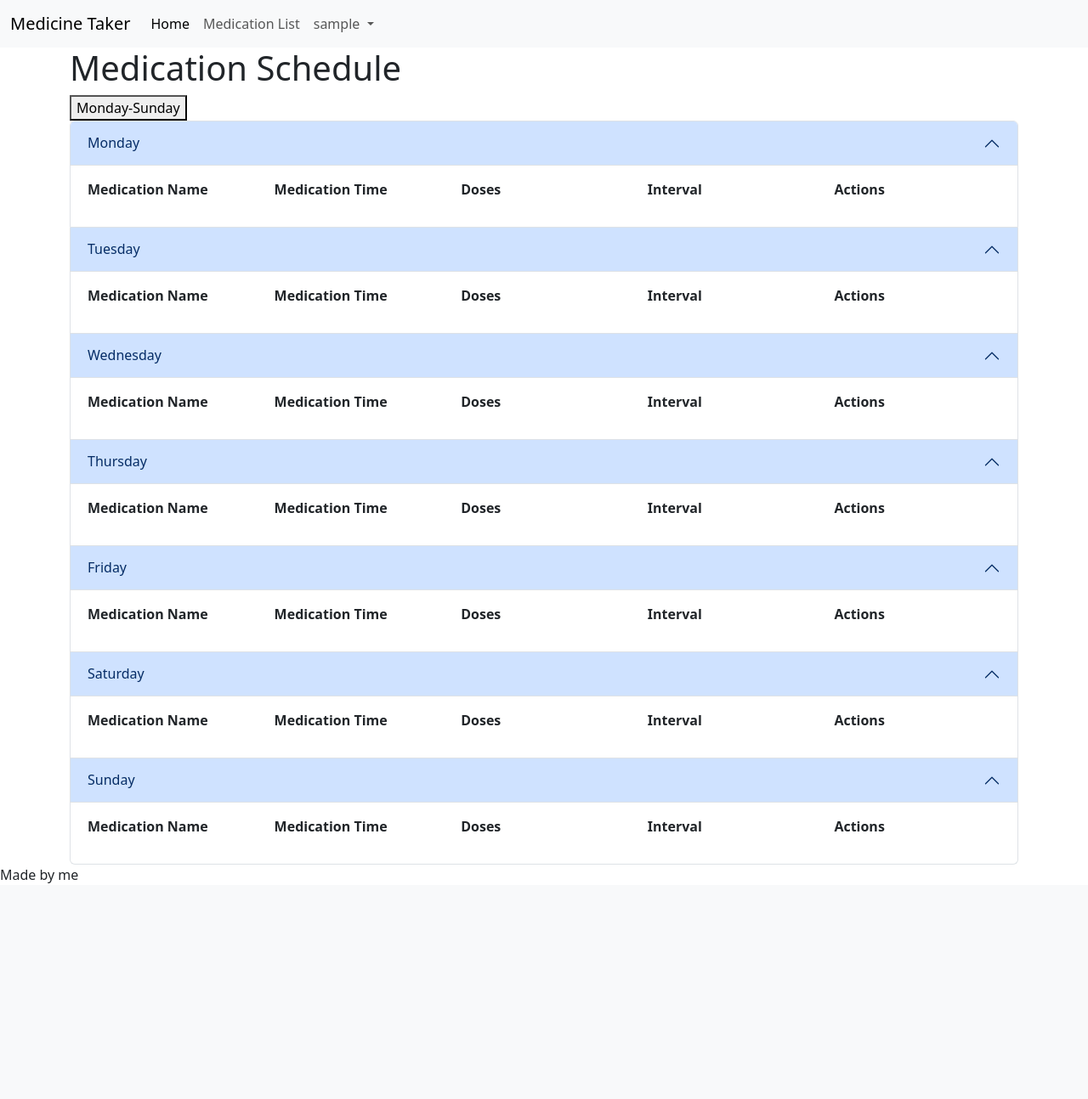
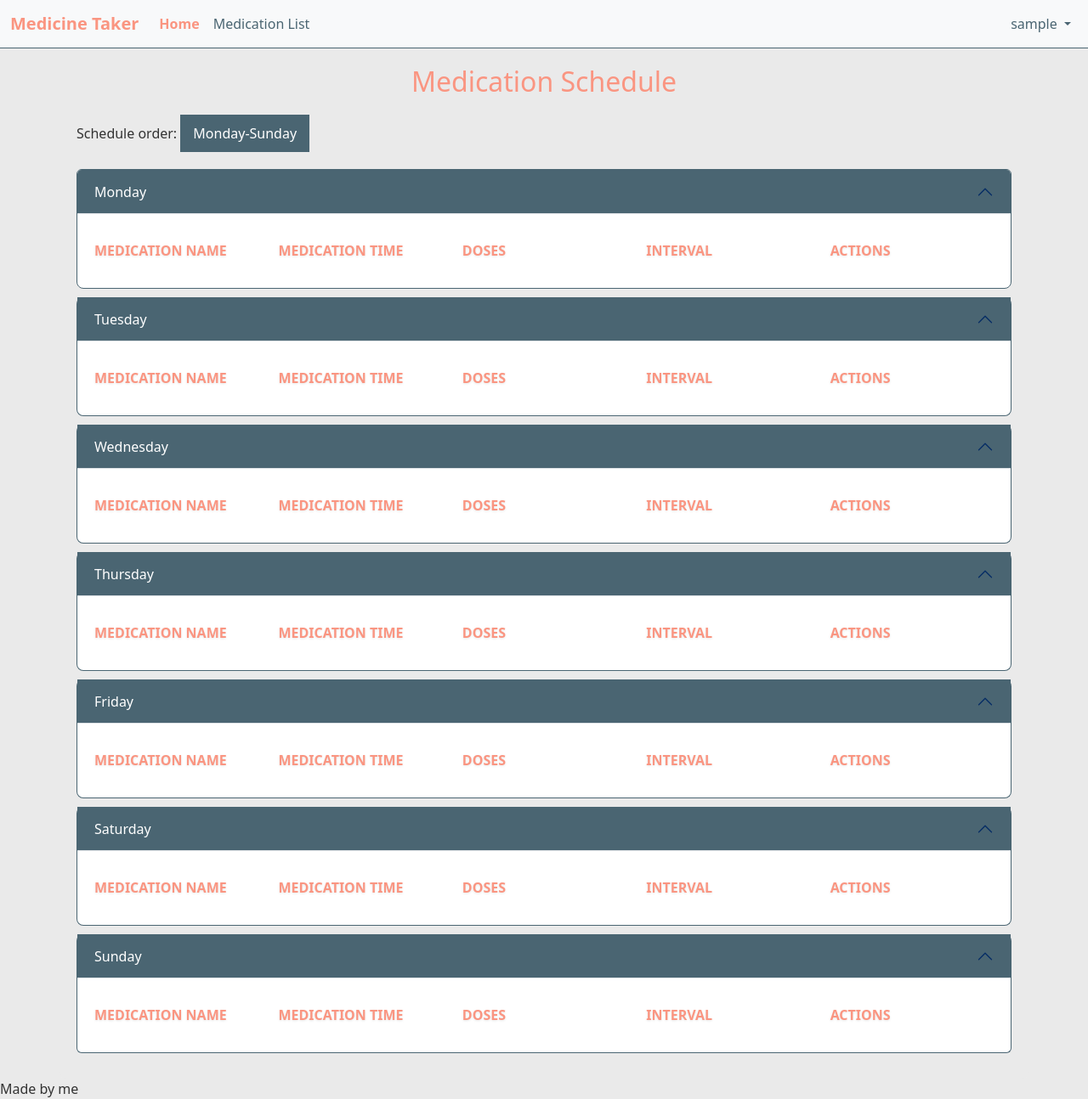
Before and after one commit to Oleksii-Al/medicine-taker, a Django app: page /medication/ in a window 1280 px wide. Shown: the whole page at 85% size. Before the commit the page ends 1040 px from the top, so only its background shows below. Run offline with Django 4.2, Linux system fonts and the light colour scheme; the visitor is signed in with stand-in values (Sample User, id 1); data that the repository does not hold is empty.

Commit message:
Add basic css styles

```diff
--- a/medication/templates/medication/medication_edit.html
+++ b/medication/templates/medication/medication_edit.html
@@ -1,10 +1,12 @@
 {% extends "base.html" %}
 {% block content %}
+{% load crispy_forms_tags %}
+
 
 <h1>Add Medication</h1>
 <form method="POST">
     {% csrf_token %}
-    {{medication_form.as_p}}
+    {{medication_form | crispy}}
     <button type="submit">Update Medication</button>
 </form>
 
--- a/medication/templates/medication/schedule.html
+++ b/medication/templates/medication/schedule.html
@@ -2,9 +2,10 @@
 {% load static %}
 {% block content %}
 
-<div class="container">
-    <h1>Medication Schedule</h1>
-    <button id="toggle-order"></button>
+<div class="container medication-schedule">
+    <h1 class="med-schedule-title">Medication Schedule</h1>
+    <span>Schedule order:</span>
+    <button class="btn-toggle-order" id="toggle-order"></button>
 
     <div class="accordion schedule-container" id="accordionPanelsStayOpenExample">
         {% for day, items in schedule.items %}
@@ -19,21 +20,21 @@
             <div id="collapse-{{ forloop.counter }}" class="accordion-collapse collapse show"
                 aria-labelledby="heading-{{ forloop.counter }}">
                 <div class="accordion-body">
-                    <div class="row">
+                    <div class="row header-row">
                         <div class="col">
-                            <p><strong>Medication Name</strong></p>
+                            <p class="header-col">Medication Name</p>
                         </div>
                         <div class="col">
-                            <p><strong>Medication Time</strong></p>
+                            <p class="header-col">Medication Time</p>
                         </div>
                         <div class="col">
-                            <p><strong>Doses</strong></p>
+                            <p class="header-col">Doses</p>
                         </div>
                         <div class="col">
-                            <p><strong>Interval</strong></p>
+                            <p class="header-col">Interval</strong></p>
                         </div>
                         <div class="col">
-                            <p><strong>Actions</strong></p>
+                            <p class="header-col">Actions</p>
                         </div>
                     </div>
                     {% for item in items %}
@@ -52,13 +53,13 @@
                         </div>
                         <div class="col">
                             {% if item.status %}
-                            <p><a href="{% url 'medication_take' schedule_id=item.id %}">Untake</a></p>
+                            <p><a href="{% url 'medication_take' schedule_id=item.id %}" class="btn-action btn-untake">Untake</a></p>
                             {% else %}
-                            <p><a href="{% url 'medication_take' schedule_id=item.id %}">Take</a></p>
+                            <p><a href="{% url 'medication_take' schedule_id=item.id %}" class="btn-action btn-take">Take</a></p>
                             {% endif %}
-                            <p><a href="{% url 'medication_edit' medication_id=item.medication.id %}">Edit</a></p>
+                            <p><a href="{% url 'medication_edit' medication_id=item.medication.id %}" class="btn-action btn-edit">Edit</a></p>
                             <p><a href="{% url 'medication_delete' medication_id=item.medication.id %}"
-                                    onclick="return confirm('Are you sure?')">Delete</a></p>
+                                    onclick="return confirm('Are you sure?')" class="btn-action btn-delete">Delete</a></p>
                         </div>
                     </div>
                     {% endfor %}
--- a/medicine_project/settings.py
+++ b/medicine_project/settings.py
@@ -28,7 +28,7 @@ TEMPLATES_DIR = os.path.join(BASE_DIR, "templates")
 SECRET_KEY = os.environ.get("SECRET_KEY")
 
 # SECURITY WARNING: don't run with debug turned on in production!
-DEBUG = False
+DEBUG = True
 
 ALLOWED_HOSTS = ['8000-oleksiial-medicinetaker-qc8o3phjdji.ws.codeinstitute-ide.net', '.herokuapp.com']
 
--- /dev/null
+++ b/static/css/style.css
@@ -0,0 +1,230 @@
+:root {
+    --primary-color: #fa9581; /* Оранжево-розовый */
+    --secondary-color: #4a6572; /* Темный серо-голубой для лучшего контраста */
+    --background-color: #eaeaea; /* Светло-серый */
+    --dark-color: #333; /* Темный цвет для текста */
+}
+
+body {
+    background-color: var(--background-color);
+    color: var(--dark-color); /* Основной текст темнее */
+}
+
+.custom-nav {
+    background-color: var(--background-color);
+    border-bottom: 1px solid var(--secondary-color);
+}
+
+.navbar-brand {
+    color: var(--primary-color) !important;
+    font-weight: bold;
+}
+
+.nav-link {
+    color: var(--secondary-color) !important;
+    transition: color 0.3s ease;
+}
+
+.nav-link:hover {
+    color: var(--primary-color) !important;
+}
+
+.nav-link.active {
+    color: var(--primary-color) !important;
+    font-weight: bold;
+}
+
+.dropdown-menu {
+    border: none;
+    background-color: var(--background-color);
+    box-shadow: 0px 4px 6px rgba(0, 0, 0, 0.1);
+}
+
+.dropdown-item {
+    color: var(--secondary-color);
+    transition: background-color 0.3s ease, color 0.3s ease;
+}
+
+.dropdown-item:hover {
+    background-color: var(--primary-color);
+    color: #fff;
+}
+
+.medication-schedule {
+    background-color: var(--background-color);
+    border-radius: 8px;
+    padding: 20px;
+}
+
+.med-schedule-title {
+    text-align: center;
+    color: var(--primary-color);
+    font-size: 2rem;
+    margin-bottom: 20px;
+}
+
+.btn-toggle-order {
+    background-color: var(--secondary-color);
+    color: white;
+    border: none;
+    padding: 10px 15px;
+    margin-bottom: 20px;
+    transition: background-color 0.3s ease;
+}
+
+.btn-toggle-order:hover {
+    background-color: var(--primary-color);
+}
+
+/* Стили для аккордеона */
+.accordion-item {
+    border: 1px solid var(--secondary-color);
+    border-radius: 8px;
+    margin-bottom: 10px;
+}
+
+.accordion-button {
+    background-color: var(--primary-color);
+    color: white;
+    border: none;
+}
+
+.accordion-button:not(.collapsed) {
+    background-color: var(--secondary-color);
+    color: white;
+}
+
+/* Заголовки столбцов */
+.header-row .header-col {
+    color: var(--primary-color);
+    font-weight: bold;
+    text-transform: uppercase;
+    font-size: 1rem;
+}
+
+/* Строки с медикаментами */
+.medication {
+    border-bottom: 1px solid var(--secondary-color);
+    padding: 10px 0;
+}
+
+.medication .med-name, .medication .med-time {
+    color: var(--secondary-color);
+}
+
+.medication .btn-action {
+    display: inline-block;
+    padding: 5px 10px;
+    border-radius: 5px;
+    text-decoration: none;
+    color: white;
+    transition: background-color 0.3s ease;
+}
+
+.medication .btn-take {
+    background-color: var(--secondary-color);
+}
+
+.medication .btn-untake {
+    background-color: var(--primary-color);
+}
+
+.medication .btn-edit {
+    background-color: #6c757d;
+}
+
+.medication .btn-delete {
+    background-color: #dc3545;
+}
+
+.medication .btn-action:hover {
+    opacity: 0.8;
+}
+
+/* Добавляем тень для текста, чтобы он был более читаемым */
+.medication .med-name,
+.medication .med-time {
+    text-shadow: 0 1px 3px rgba(0, 0, 0, 0.1);
+}
+
+.header-row .header-col,
+.medication .btn-action {
+    text-shadow: 0 1px 3px rgba(0, 0, 0, 0.1); /* Добавить легкую тень для контраста */
+}
+
+/* Основной контейнер формы */
+form {
+    background-color: var(--background-color);
+    padding: 20px;
+    border-radius: 8px;
+    max-width: 500px;
+    margin: 0 auto;
+    box-shadow: 0 4px 6px rgba(0, 0, 0, 0.1);
+}
+
+/* Заголовок */
+h1 {
+    text-align: center;
+    color: var(--primary-color);
+    margin-bottom: 20px;
+    font-size: 2rem;
+}
+
+/* Стили для кнопок */
+button[type="submit"] {
+    background-color: var(--primary-color);
+    color: white;
+    border: none;
+    padding: 10px 20px;
+    border-radius: 5px;
+    width: 100%;
+    cursor: pointer;
+    transition: background-color 0.3s ease;
+}
+
+/* Эффект при наведении на кнопку */
+button[type="submit"]:hover {
+    background-color: var(--secondary-color);
+}
+
+/* Стиль для полей формы */
+.form-control {
+    background-color: #fff;
+    border: 1px solid var(--secondary-color);
+    padding: 10px;
+    border-radius: 5px;
+    font-size: 1rem;
+    width: 100%;
+    box-sizing: border-box;
+    margin-bottom: 15px;
+    transition: border-color 0.3s ease;
+}
+
+/* Эффект при фокусе на полях */
+.form-control:focus {
+    border-color: var(--primary-color);
+    outline: none;
+}
+
+/* Стили для сообщений об ошибках */
+.form-error {
+    color: #dc3545;
+    font-size: 0.875rem;
+    margin-top: 5px;
+}
+
+/* Дополнительные стили для формы */
+button[type="submit"] {
+    font-weight: bold;
+    text-transform: uppercase;
+}
+
+/* Отступы для инпутов и кнопок */
+input, select, button {
+    margin-bottom: 15px;
+}
+
+/* Отделение формы от других элементов страницы */
+form {
+    margin-top: 20px;
+}
--- a/templates/base.html
+++ b/templates/base.html
@@ -1,5 +1,4 @@
 {% load static %}
-
 {% url 'account_login' as login_url %}
 {% url 'account_signup' as signup_url %}
 {% url 'account_logout' as logout_url %}
@@ -12,51 +11,47 @@
     <meta name="viewport" content="width=device-width, initial-scale=1.0">
     <link href="https://cdn.jsdelivr.net/npm/bootstrap@5.3.3/dist/css/bootstrap.min.css" rel="stylesheet"
         integrity="sha384-QWTKZyjpPEjISv5WaRU9OFeRpok6YctnYmDr5pNlyT2bRjXh0JMhjY6hW+ALEwIH" crossorigin="anonymous">
+    <link rel="stylesheet" href="{% static 'css/style.css' %}">
     <title>Medicine Taker</title>
 </head>
 
 <body>
-    <nav class="navbar navbar-expand-lg bg-body-tertiary">
+    <nav class="navbar navbar-expand-lg bg-light custom-nav">
     <div class="container-fluid">
-            <a class="navbar-brand" href="#">Medicine Taker</a>
-            <button class="navbar-toggler" type="button" data-bs-toggle="collapse" data-bs-target="#navbarNavDropdown"
-                aria-controls="navbarNavDropdown" aria-expanded="false" aria-label="Toggle navigation">
+        <a class="navbar-brand text-primary" href="#">Medicine Taker</a>
+        <button class="navbar-toggler text-secondary" type="button" data-bs-toggle="collapse" data-bs-target="#navbarNavDropdown" aria-controls="navbarNavDropdown" aria-expanded="false" aria-label="Toggle navigation">
             <span class="navbar-toggler-icon"></span>
         </button>
         <div class="collapse navbar-collapse" id="navbarNavDropdown">
             <ul class="navbar-nav">
                 <li class="nav-item">
-                        <a class="nav-link active" aria-current="page" href="#">Home</a>
+                    <a class="nav-link text-secondary active" aria-current="page" href="#">Home</a>
                 </li>
                 {% if user.is_authenticated %}
                 <li class="nav-item">
-                        <a class="nav-link {% if request.path == medication_url %}active{% endif %}"
-                            href="{% url 'medication' %}">Medication List</a>
+                    <a class="nav-link text-secondary {% if request.path == medication_url %}active{% endif %}" href="{% url 'medication' %}">Medication List</a>
+                </li>
+            </ul>
+            <ul class="navbar-nav ms-auto">
+                <li class="nav-item dropdown">
+                    <a class="nav-link dropdown-toggle text-secondary" href="#" role="button" data-bs-toggle="dropdown" aria-expanded="false">
+                        {{ user.username }}
+                    </a>
+                    <ul class="dropdown-menu dropdown-menu-end bg-light">
+                        <li><a class="dropdown-item text-primary" href="{% url 'medication_add' %}">Add Medication</a></li>
+                        <li><a class="dropdown-item text-danger {% if request.path == logout_url %}active{% endif %}" aria-current="page" href="{% url 'account_logout' %}">Logout</a></li>
+                    </ul>
+                </li>
+            </ul>
+            <ul class="navbar-nav">
+                {% else %}
+                <li class="nav-item">
+                    <a class="nav-link text-secondary {% if request.path == login_url %}active{% endif %}" aria-current="page" href="{% url 'account_login' %}">Login</a>
                 </li>
                 <li class="nav-item">
-                    </li>
-                    <li class="nav-item dropdown">
-                        <a class="nav-link dropdown-toggle" href="#" role="button" data-bs-toggle="dropdown"
-                            aria-expanded="false">
-                            {{ user.username }}
-                        </a>
-                        <ul class="dropdown-menu">
-                            <li><a href="{% url 'medication_add' %}">Add Medication</a></li>
-                            <li><a class="nav-link {% if request.path == logout_url %}active{% endif %}"
-                                    aria-current="page" href="{% url 'account_logout' %}">Logout</a></li>
-                        </ul>
-                    </li>
-                    {% else %}
-                    <li class="nav-item">
-                        <a class="nav-link {% if request.path == login_url %}active{% endif %}" aria-current="page"
-                            href="{% url 'account_login' %}">Login</a>
-                    </li>
-                    <li class="nav-item">
-                        <a class="nav-link {% if request.path == signup_url %}active{% endif %}" aria-current="page"
-                            href="{% url 'account_signup' %}">Register</a>
+                    <a class="nav-link text-secondary {% if request.path == signup_url %}active{% endif %}" aria-current="page" href="{% url 'account_signup' %}">Register</a>
                 </li>
                 {% endif %}
-
             </ul>
         </div>
     </div>
```
Also changed, not shown: static/js/days_order.js (line endings or trailing spaces), 1 other file. Lines whose indentation alone changed are shown as unchanged.
